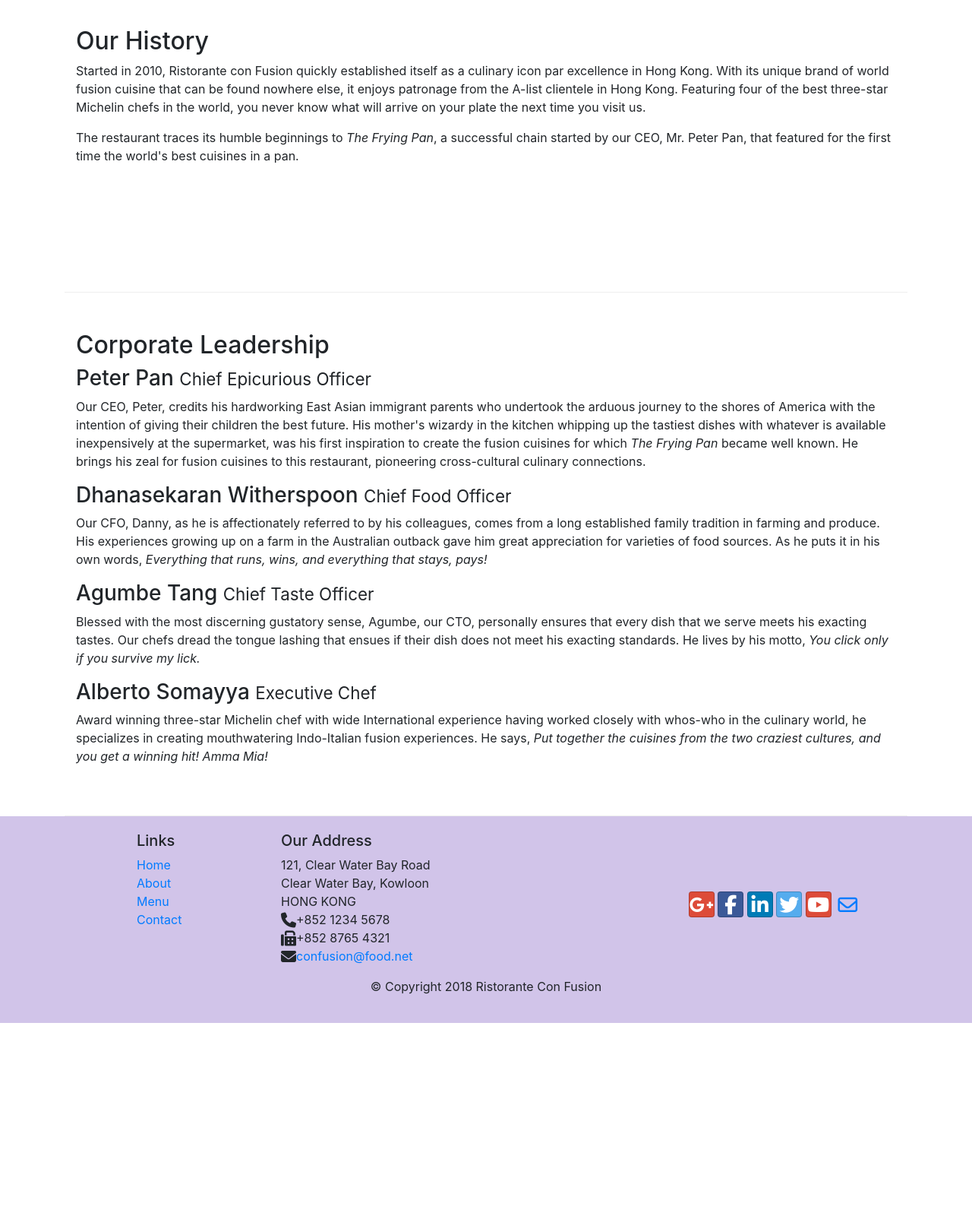
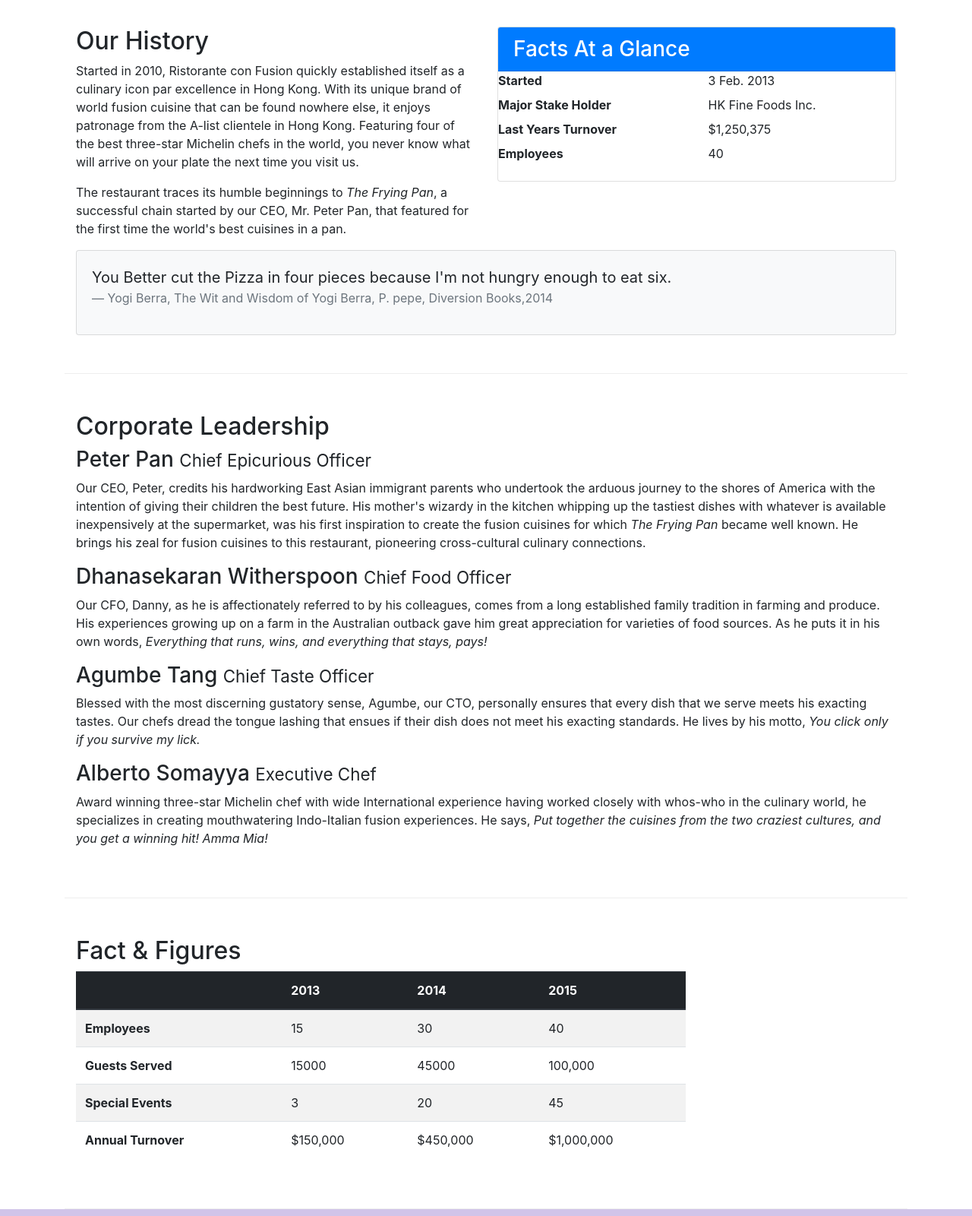
Before and after one commit to Jhamtanidev/bootstrap, a website: page aboutus.html in a window 1280 px wide. Shown: the part 480-2080 px from the top of the page at 76% size. Before the commit the page ends 1826 px from the top, so only its background shows below. Drawn offline with nearby package versions, Linux system fonts and the light colour scheme; files that its build step writes are made by us from their sources.

Commit message:
image and tables

```diff
--- a/aboutus.html
+++ b/aboutus.html
@@ -28,7 +28,7 @@
                 <span class="navbar-toggler-icon"></span>
 
             </button>
-            <a class="navbar-brand mr-auto" href="./index2.html">Ristorate con Fusion</a>
+            <a class="navbar-brand mr-auto" href="./index2.html"><img src="image/logo.png" height="30" width="41"></a>
             <div class="collapse navbar-collapse" id="Navbar">
                 <ul class="navbar-nav mr-auto">
                     <li class="nav-item" ><a class="nav-link" href="./index2.html"><span class="fa fa-home fa-lg"></span> Home</a></li>
@@ -52,7 +52,8 @@
                     <h1>Ristorante con Fusion</h1>
                     <p>We take inspiration from the World's best cuisines, and create a unique fusion experience. Our lipsmacking creations will tickle your culinary senses!</p>
                 </div>
-                <div class="col-12 col-sm">
+                <div class="col-12 col-sm align-self-center">
+                    <img src="image/logo.png" class="img-fluid">
                 </div>
             </div>
         </div>
@@ -72,12 +73,43 @@
         </div>
 
         <div class="row row-content">
-            <div class="col-12">
+            <div class="col-sm-6">
                 <h2>Our History</h2>
                 <p>Started in 2010, Ristorante con Fusion quickly established itself as a culinary icon par excellence in Hong Kong. With its unique brand of world fusion cuisine that can be found nowhere else, it enjoys patronage from the A-list clientele in Hong Kong.  Featuring four of the best three-star Michelin chefs in the world, you never know what will arrive on your plate the next time you visit us.</p>
                 <p>The restaurant traces its humble beginnings to <em>The Frying Pan</em>, a successful chain started by our CEO, Mr. Peter Pan, that featured for the first time the world's best cuisines in a pan.</p>
             </div>
-            <div>
+            <div class="col-sm">
+                <div class="card">
+                    <h3 class="card-header bg-primary text-white">Facts At a Glance</h3>
+                    <div clas="card-body">
+                        <dl class="row">
+                            <dt class="col-6">Started</dt>
+                            <dd class="col-6">3 Feb. 2013</dd>
+                            <dt class="col-6">Major Stake Holder</dt>
+                            <dd class="col-6">HK Fine Foods Inc.</dd>
+                            <dt class="col-6">Last Years Turnover</dt>
+                            <dd class="col-6">$1,250,375</dd>
+                            <dt class="col-6">Employees</dt>
+                            <dd class="col-6">40</dd>
+                        </dl>
+
+                    </div>
+                </div>
+            </div>
+            <div class="col-12">
+                <div class="card card-body bg-light">
+                    <blockquote class="blockquote">
+                        <p class="mb-0">You Better cut the Pizza in
+                            four pieces because I'm not hungry enough to eat six.
+                        </p>
+                        <footer class="blockquote-footer">Yogi Berra,
+                            <city title="Source Title">The Wit and Wisdom of
+                                Yogi Berra, P. pepe, Diversion Books,2014
+                            </city>
+
+                        </footer>
+                    </blockquote>
+                </div>
             </div>
         </div>
 
@@ -94,6 +126,54 @@
                 <h3>Alberto Somayya <small>Executive Chef</small></h3>
                 <p class="d-none d-sm-block">Award winning three-star Michelin chef with wide International experience having worked closely with whos-who in the culinary world, he specializes in creating mouthwatering Indo-Italian fusion experiences. He says, <em>Put together the cuisines from the two craziest cultures, and you get a winning hit! Amma Mia!</em></p>
             </div>
+       </div>
+       <div class="row row-content">
+           <div class="col-12 col-sm-9">
+                <h2>Fact &amp; Figures</h2>
+                <div class="table-responsive">
+                    <table class="table table-striped">
+                        <thead class="thead-dark">
+                            <tr>
+                                <th>&nbsp;</th>
+                                <th>2013</th>
+                                <th>2014</th>
+                                <th>2015</th>
+                            </tr>
+                        </thead>
+                        <tbody>
+                            <tr>
+                                <th>Employees</th>
+                                <td>15</td>
+                                <td>30</td>
+                                <td>40</td>
+                            </tr>
+                            <tr>
+                                <th>Guests Served</th>
+                                <td>15000</td>
+                                <td>45000</td>
+                                <td>100,000</td>
+                            </tr>
+                            <tr>
+                                <th>Special Events</th>
+                                <td>3</td>
+                                <td>20</td>
+                                <td>45</td>
+                            </tr>
+                            <tr>
+                                <th>Annual Turnover</th>
+                                <td>$150,000</td>
+                                <td>$450,000</td>
+                                <td>$1,000,000</td>
+                            </tr>
+
+                        </tbody>
+                    </table>
+                </div>
+
+           </div>
+           <div class="col-12 col-sm-3">
+
+           </div>
        </div>
 
     </div>
```
Also changed, not shown: contactus.html (+6 -4 lines), index2.html (+41 -10 lines), alberto.png (added), buffet.png (added), logo.png (added), uthappizza.png (added).
